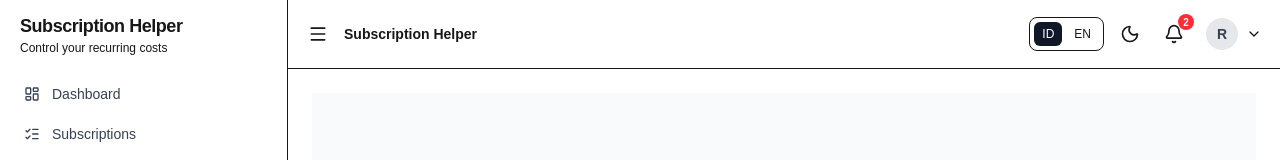
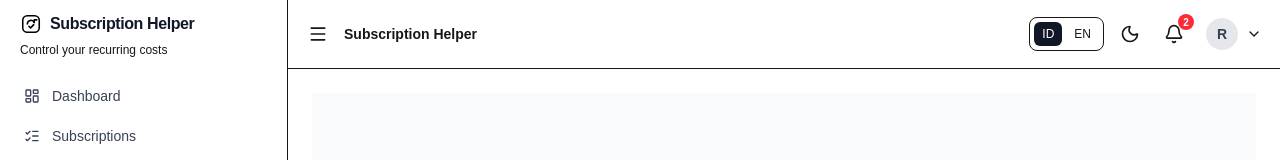
Before and after one commit to setyaraka/subscription-reminder, a Next.js app: page /not-found in a window 1280 px wide. Shown: the top 160 px of the page. Built offline with nearby package versions, Linux system fonts and the light colour scheme.

Commit message:
add logo

```diff
--- a/src/components/Sidebar.tsx
+++ b/src/components/Sidebar.tsx
@@ -7,6 +7,7 @@ import {
   LayoutDashboard, ListChecks, PlusCircle, Bell, Settings,
 } from "lucide-react";
 import { useEffect } from "react";
+import Logo from "./logo";
 
 type NavItem = {
   href: string;
@@ -42,9 +43,16 @@ export function Sidebar({
     <nav className="flex h-full flex-col gap-2 bg-white/90 p-3 backdrop-blur">
       {/* Header */}
       <div className={cn("mb-3 px-2", collapsed && "items-center px-0 text-center")}>
-        <Link href="/" className="block text-lg font-bold tracking-tight">
+        <Link href="/dashboard" className="block">
+        {collapsed ? (
+          <Logo className="mx-auto" size={22} />
+        ) : (
+          <Logo withText className="text-gray-900 dark:text-white" size={22} />
+        )}
+      </Link>
+        {/* <Link href="/" className="block text-lg font-bold tracking-tight">
           {collapsed ? "SH" : "Subscription Helper"}
-        </Link>
+        </Link> */}
         {!collapsed && (
           <p className="text-xs text-muted-foreground">Control your recurring costs</p>
         )}
--- /dev/null
+++ b/src/components/logo.tsx
@@ -0,0 +1,25 @@
+"use client";
+import Image from "next/image";
+import { cn } from "@/lib/utils";
+
+export default function Logo({
+  withText = false,
+  className,
+  size = 24,
+}: { withText?: boolean; className?: string; size?: number }) {
+  return (
+    <span className={cn("inline-flex items-center gap-2", className)}>
+      <Image
+        src="/logo-mark.svg"
+        alt="Subscription Helper"
+        width={size}
+        height={size}
+        className="dark:invert-0"
+        priority
+      />
+      {withText && (
+        <span className="font-semibold tracking-tight">Subscription Helper</span>
+      )}
+    </span>
+  );
+}
```
Also changed, not shown: public/logo-dark.svg (added), public/logo-mark.svg (added).
